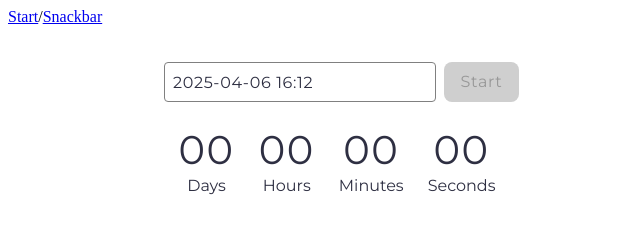
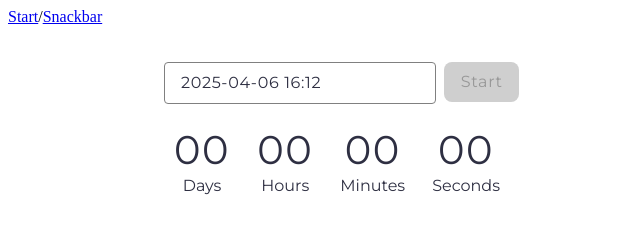
Before and after one commit to Vitaliy-67/goit-js-hw-10, a website built with Vite: page src/1-timer.html in a window 1280 px wide. Shown: the full height of the page, 0-640 px from the left. Built offline with nearby package versions, Linux system fonts and the light colour scheme.

Commit message:
commit message

```diff
--- a/src/1-timer.html
+++ b/src/1-timer.html
@@ -1,3 +1,9 @@
+<!DOCTYPE html>
+<html lang="en">
+  <head>
+    <meta charset="UTF-8" />
+    <meta name="viewport" content="width=device-width, initial-scale=1.0" />
+    <title>Document</title>
     <link rel="preconnect" href="https://fonts.googleapis.com" />
     <link rel="preconnect" href="https://fonts.gstatic.com" crossorigin />
     <link
@@ -5,7 +11,8 @@
       rel="stylesheet"
     />
     <link rel="stylesheet" href="./css/1-timer.css" />
-
+  </head>
+  <body>
     <main>
       <a href="./index.html">Start</a>/<a href="/2-snackbar.html">Snackbar</a>
       <section class="section-timer">
@@ -13,7 +20,6 @@
           <input type="text" id="datetime-picker" class="input" />
           <button type="button" data-start class="button-start">Start</button>
         </div>
-
         <div class="timer">
           <div class="field">
             <span class="value js-timer_days" data-days>00</span>
@@ -35,5 +41,5 @@
         <script type="module" src="./js/1-timer.js"></script>
       </section>
     </main>
-
-<!-- git commit -m "commit message" -->
+  </body>
+</html>
--- a/src/2-snackbar.html
+++ b/src/2-snackbar.html
@@ -1,22 +1,35 @@
+<!DOCTYPE html>
+<html lang="en">
+  <head>
+    <meta charset="UTF-8" />
+    <meta name="viewport" content="width=device-width, initial-scale=1.0" />
+    <title>Document</title>
     <link rel="preconnect" href="https://fonts.googleapis.com" />
     <link rel="preconnect" href="https://fonts.gstatic.com" crossorigin />
     <link
       href="https://fonts.googleapis.com/css2?family=Montserrat:ital@0;1&display=swap"
       rel="stylesheet"
     />
+    <link rel="stylesheet" href="./css/2-snackbar.css" />
+  </head>
+  <body>
     <main>
-  <link rel="stylesheet" href="./css/2-snackbar.css" />
       <a href="/index.html">Start</a>/<a href="/1-timer.html">Timer</a>
       <form class="form">
         <label class="field-label">
           Delay (ms)
-      <input type="number" name="delay" class="input-delay" value="" required />
+          <input
+            type="number"
+            name="delay"
+            class="input-delay"
+            value=""
+            required
+          />
         </label>
         <fieldset class="form-group">
           <legend class="form-group-lable">State</legend>
           <div class="form-group-field">
             <label class="form-field-label">
-          <div class="checkbox">
               <input
                 class="checkbox-control"
                 type="radio"
@@ -24,11 +37,9 @@
                 value="fulfilled"
                 required
               />
-          </div>
               Fulfilled
             </label>
             <label class="form-field-label">
-          <div class="checkbox">
               <input
                 class="checkbox-control"
                 type="radio"
@@ -36,7 +47,6 @@
                 value="rejected"
                 required
               />
-          </div>
               Rejected
             </label>
           </div>
@@ -45,3 +55,5 @@
       </form>
       <script type="module" src="./js/2-snackbar.js"></script>
     </main>
+  </body>
+</html>
--- a/src/css/1-timer.css
+++ b/src/css/1-timer.css
@@ -49,9 +49,9 @@
 }
 
 .input {
-  width: 272px;
-  height: 40px;
-  padding: 16px 8px;
+  width: 240px;
+  height: 24px;
+  padding: 8px 16px;
   border-radius: 4px;
   background: #fff;
   border: 1px solid #808080;
@@ -68,6 +68,7 @@
   width: 346px;
   height: 72px;
   display: flex;
+  gap: 27px;
   justify-content: center;
   margin-top: 24px;
 }
@@ -76,7 +77,6 @@
   display: flex;
   flex-direction: column;
   align-items: center;
-  margin: 0 12px;
 }
 
 .value {
```
Also changed, not shown: src/css/2-snackbar.css (+5 -4 lines). Lines whose indentation alone changed are shown as unchanged.
